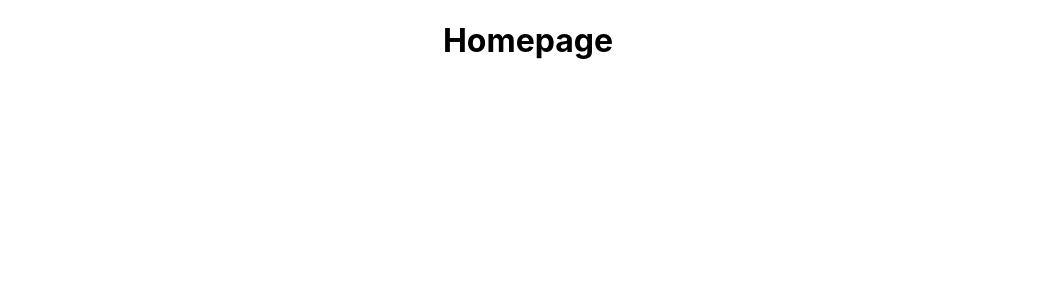
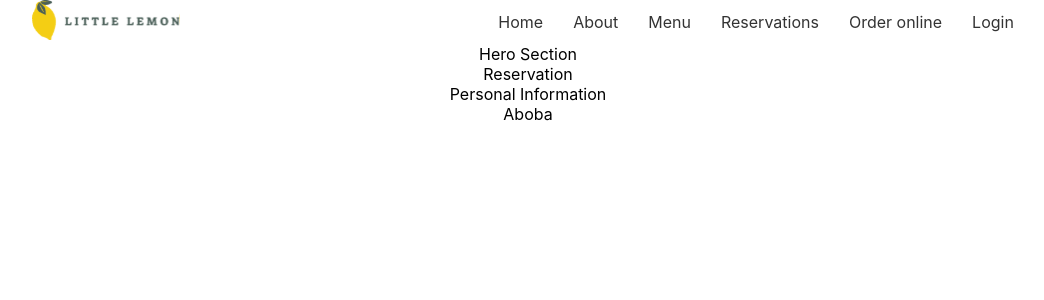
Before and after one commit to SupCS/metacapstone, a React (Create React App) app: page / in a window 1280 px wide. Shown: the top 300 px of the page, without its empty margins (112-1156 px from the left). Built offline with nearby package versions, Linux system fonts and the light colour scheme.

Commit message:
Basic semantic project structure

```diff
--- a/src/App.js
+++ b/src/App.js
@@ -1,9 +1,17 @@
 import "./App.css";
+import Footer from "./components/Footer";
+import Header from "./components/Header/Header";
 
 function App() {
   return (
     <div className="App">
-      <h1>Homepage</h1>
+      <Header></Header>
+      <main>
+        <section className="heroSection">Hero Section</section>
+        <section className="reservationSection">Reservation</section>
+        <section className="personalinfoSection">Personal Information</section>
+      </main>
+      <Footer></Footer>
     </div>
   );
 }
--- /dev/null
+++ b/src/components/Footer.jsx
@@ -0,0 +1,7 @@
+import React from "react";
+
+const Footer = () => {
+  return <footer>Aboba</footer>;
+};
+
+export default Footer;
--- /dev/null
+++ b/src/components/Header/Header.css
@@ -0,0 +1,28 @@
+header {
+  display: flex; /* Использует Flexbox для выравнивания дочерних элементов */
+  justify-content: space-around; /* Располагает дочерние элементы равномерно в пространстве контейнера */
+  align-items: center; /* Выравнивает дочерние элементы по центру по вертикали */
+}
+
+header .logo {
+  /* Здесь могут быть стили для логотипа, например: */
+  margin-right: 20px; /* Добавляет отступ справа, если необходимо */
+}
+
+nav ul {
+  list-style: none; /* Убирает маркеры списка */
+  padding: 0; /* Убирает отступы по умолчанию */
+  margin: 0; /* Убирает внешние отступы */
+  display: flex; /* Повторно использует Flexbox для выравнивания элементов навигации */
+  gap: 10px; /* Добавляет пространство между элементами списка */
+}
+
+nav a {
+  text-decoration: none; /* Убирает подчеркивание ссылок */
+  color: #333; /* Задает цвет текста ссылок */
+  padding: 10px; /* Добавляет внутренние отступы */
+}
+
+nav a:hover {
+  color: #007bff; /* Цвет текста ссылки при наведении */
+}
--- /dev/null
+++ b/src/components/Header/Header.jsx
@@ -0,0 +1,37 @@
+import React from "react";
+import "./Header.css";
+import Logo from "./Logo.svg";
+
+const Header = () => {
+  return (
+    <header>
+      <a href="/" className="logo">
+        <img src={Logo} alt="Little Lemon logo" />
+      </a>
+      <nav>
+        <ul>
+          <li>
+            <a href="/home">Home</a>
+          </li>
+          <li>
+            <a href="/about">About</a>
+          </li>
+          <li>
+            <a href="/menu">Menu</a>
+          </li>
+          <li>
+            <a href="/reservations">Reservations</a>
+          </li>
+          <li>
+            <a href="/order">Order online</a>
+          </li>
+          <li>
+            <a href="/login">Login</a>
+          </li>
+        </ul>
+      </nav>
+    </header>
+  );
+};
+
+export default Header;
```
Also changed, not shown: src/components/Header/Logo.svg (added).
